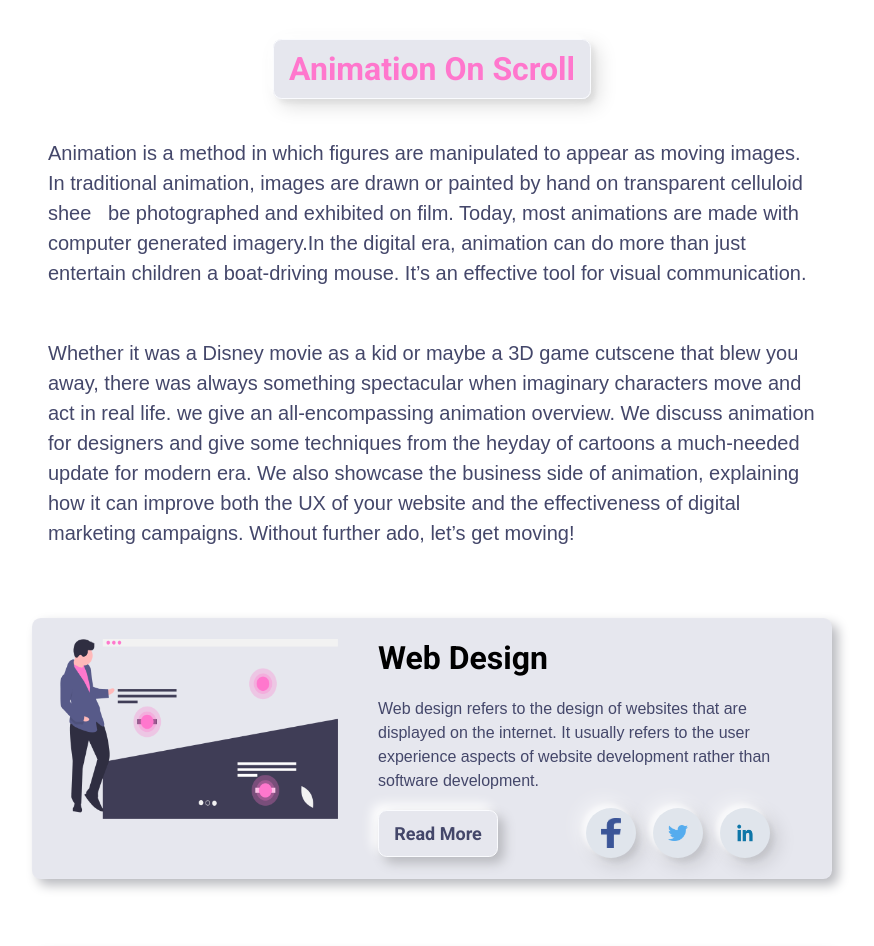
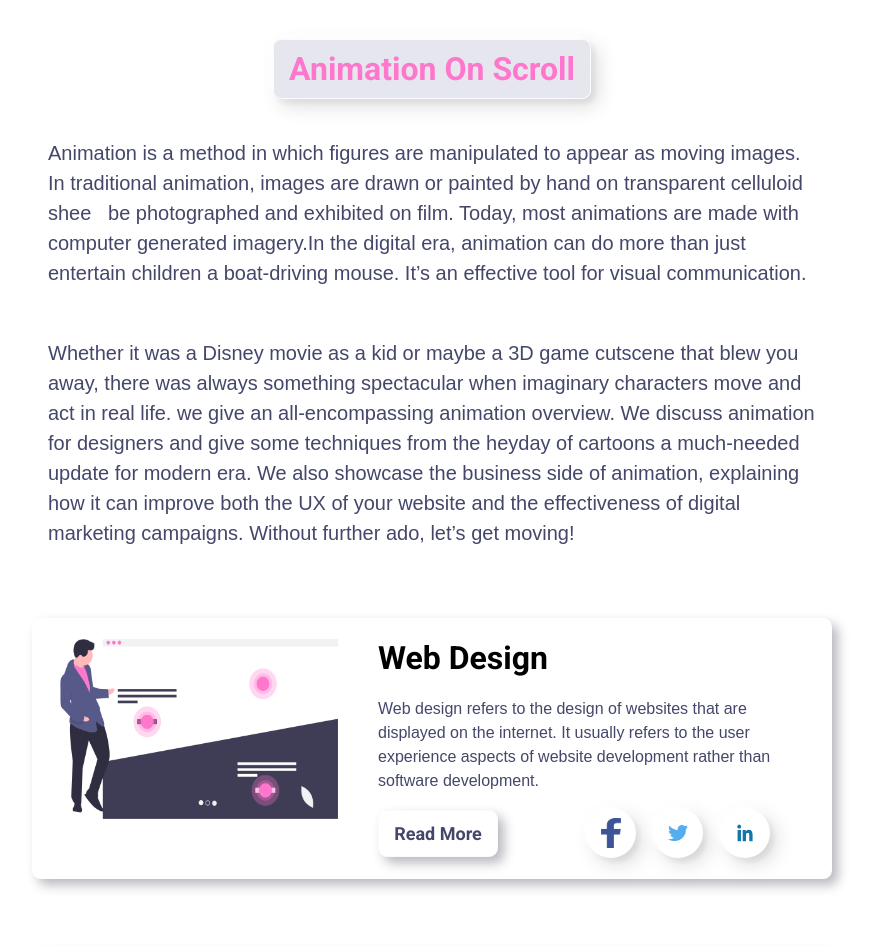
Before and after one commit to yagneshpatel12/Neumorphism-Ui, a plain HTML site: page index.html in a window 1280 px wide. Shown: the top 946 px of the page, without its empty margins (208-1082 px from the left). Drawn offline with nearby package versions, Linux system fonts and the light colour scheme.

Commit message:
initial commit

```diff
--- a/style.css
+++ b/style.css
@@ -53,7 +53,7 @@ body{
 .card{
 width: 800px;
 border-color: #d1d9e6;
-background-color: #e6e7ee;
+background-color: white;
 border: .0625rem solid rgba(243,247,250,.05);
 border-radius: .55rem;
 margin: auto;
@@ -91,7 +91,7 @@ margin-top: 15px;
     padding: 12px 0px;
     width: 120px;
     cursor: pointer;
-      background-color: #e6e7ee;
+      background-color: white;
       color: #44476a;
       box-shadow: 6px 6px 12px #b8b9be,-6px -6px 12px #fff;
       border-color: #d1d9e6;
@@ -116,7 +116,7 @@ cursor: pointer;
  border-radius: 50px;
  border: none;
  outline: none;
- background-color: #e0e5ec;
+ background-color: white;
  display: flex;
  justify-content: center;
  align-items: center;
```
